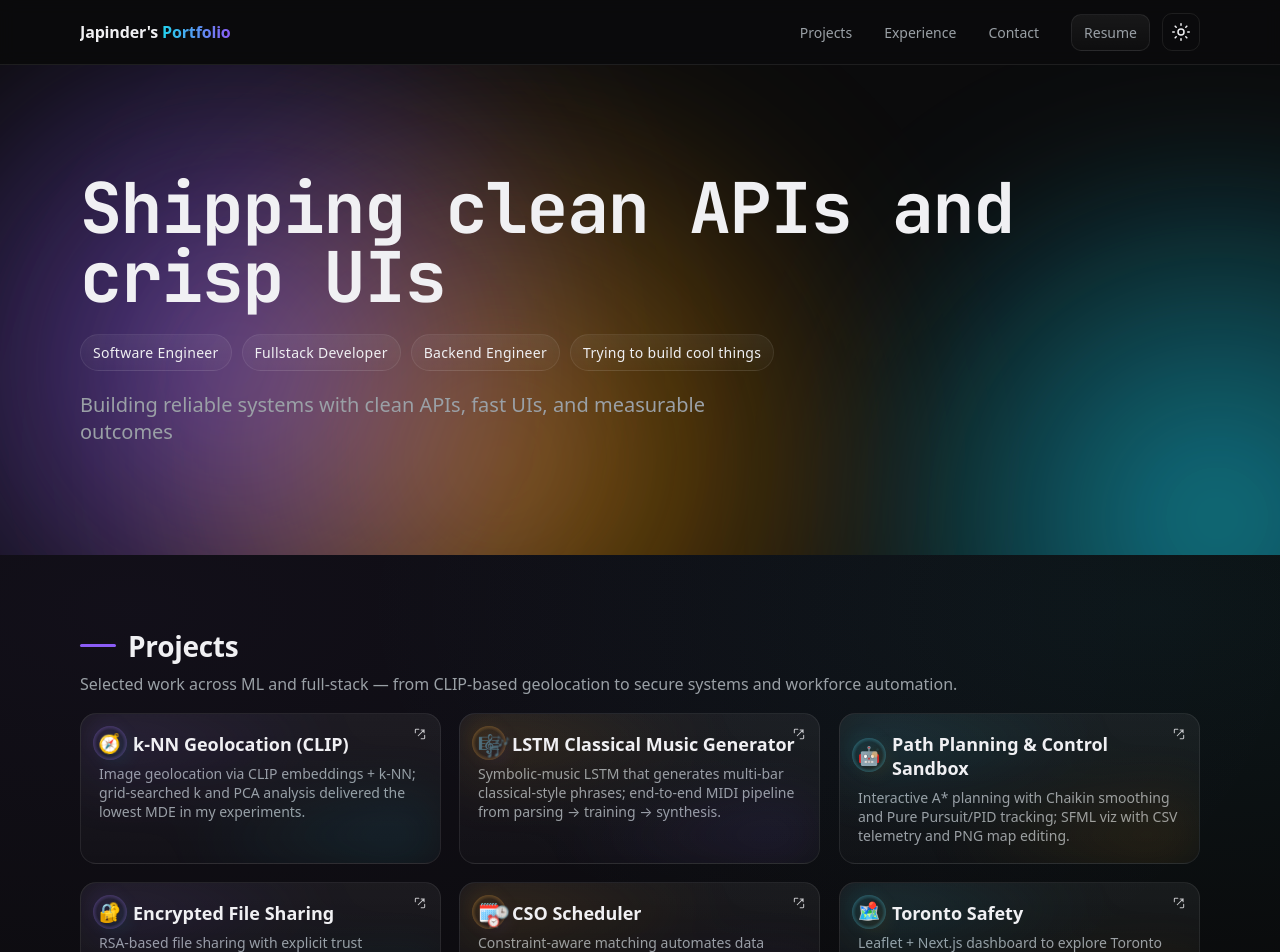
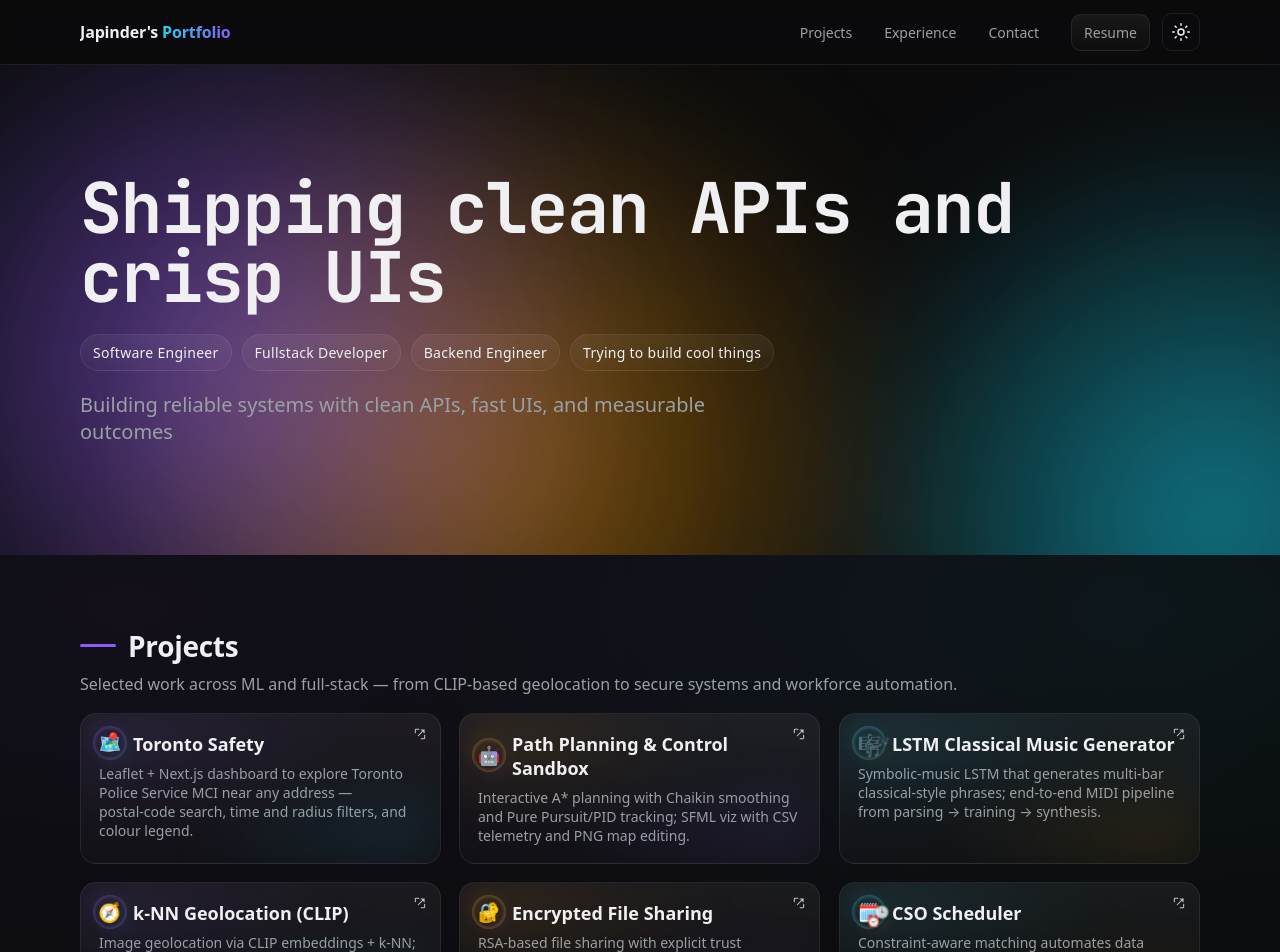
Before and after one commit to japinder12/japinder12.github.io, a Next.js app: page / in a window 1280 px wide. Shown: the top 952 px of the page. Built offline with nearby package versions, Linux system fonts and the light colour scheme; no server answers.

Commit message:
organize projects and their colours

```diff
--- a/src/components/ProjectsGrid.tsx
+++ b/src/components/ProjectsGrid.tsx
@@ -6,12 +6,12 @@ type Project = { title: string; blurb: string; tag: string; href?: string; icon?
 
 const GH = (process.env.NEXT_PUBLIC_GITHUB_URL as string) || 'https://github.com/japinder12'
 const projects: Project[] = [
+  { title: 'Toronto Safety', blurb: 'Leaflet + Next.js dashboard to explore Toronto Police Service MCI near any address — postal‑code search, time and radius filters, and colour legend.', tag: 'Next.js · Leaflet', href: 'https://github.com/japinder12/toronto-safety', icon: '🗺️', effect: 'pintrip' },
+  { title: 'Path Planning & Control Sandbox', blurb: 'Interactive A* planning with Chaikin smoothing and Pure Pursuit/PID tracking; SFML viz with CSV telemetry and PNG map editing.', tag: 'C++ · SFML', href: 'https://github.com/japinder12/path-planning', icon: '🤖', effect: 'botsim' },
+  { title: 'LSTM Classical Music Generator', blurb: 'Symbolic‑music LSTM that generates multi‑bar classical‑style phrases; end‑to‑end MIDI pipeline from parsing → training → synthesis.', tag: 'ML · TensorFlow', href: GH+'/resumes', icon: '🎼', effect: 'music' },
   { title: 'k‑NN Geolocation (CLIP)', blurb: 'Image geolocation via CLIP embeddings + k‑NN; grid‑searched k and PCA analysis delivered the lowest MDE in my experiments.', tag: 'ML · PyTorch', href: GH, icon: '🧭', effect: 'compass' },
-  { title: 'LSTM Classical Music Generator', blurb: 'Symbolic‑music LSTM that generates multi‑bar classical‑style phrases; end‑to‑end MIDI pipeline from parsing → training → synthesis.', tag: 'ML · TensorFlow', href: GH+'/resumes', icon: '🎼', effect: 'music' },
-  { title: 'Path Planning & Control Sandbox', blurb: 'Interactive A* planning with Chaikin smoothing and Pure Pursuit/PID tracking; SFML viz with CSV telemetry and PNG map editing.', tag: 'C++ · SFML', href: 'https://github.com/japinder12/path-planning', icon: '🤖', effect: 'botsim' },
   { title: 'Encrypted File Sharing', blurb: 'RSA‑based file sharing with explicit trust boundaries — typed, spec‑driven design for auth, sharing, and storage.', tag: 'Go · Security', href: GH, icon: '🔐', effect: 'filefly' },
   { title: 'CSO Scheduler', blurb: 'Constraint‑aware matching automates data collection and shift assignments, improving scheduling accuracy and cut scheduling time ~30%.', tag: 'Apps Script', href: GH, icon: '🗓️', effect: 'clockfloat' },
-  { title: 'Toronto Safety', blurb: 'Leaflet + Next.js dashboard to explore Toronto Police Service MCI near any address — postal‑code search, time and radius filters, and colour legend.', tag: 'Next.js · Leaflet', href: 'https://github.com/japinder12/toronto-safety', icon: '🗺️', effect: 'pintrip' },
 ]
 
 function TiltCard({ p }: { p: Project }) {
```
